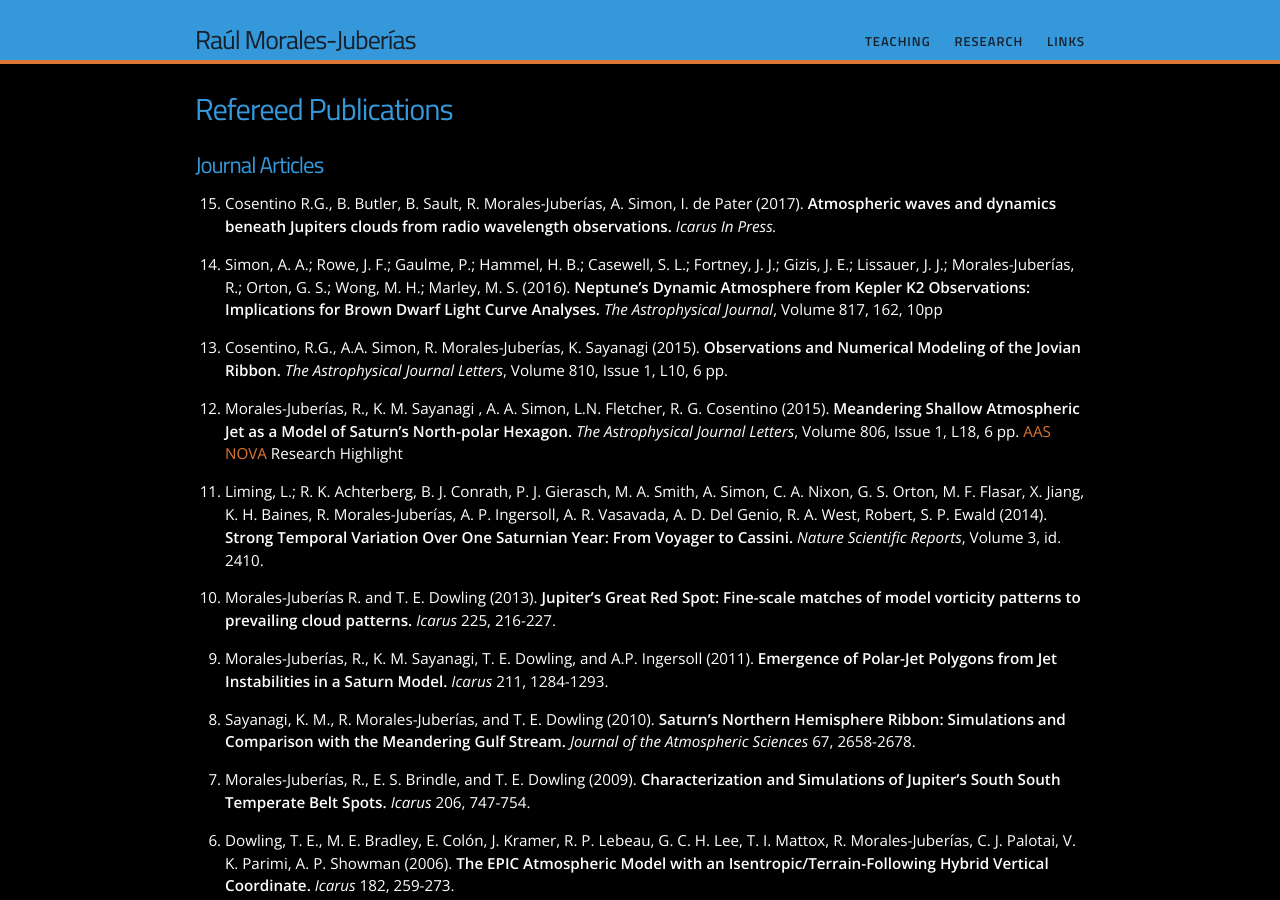
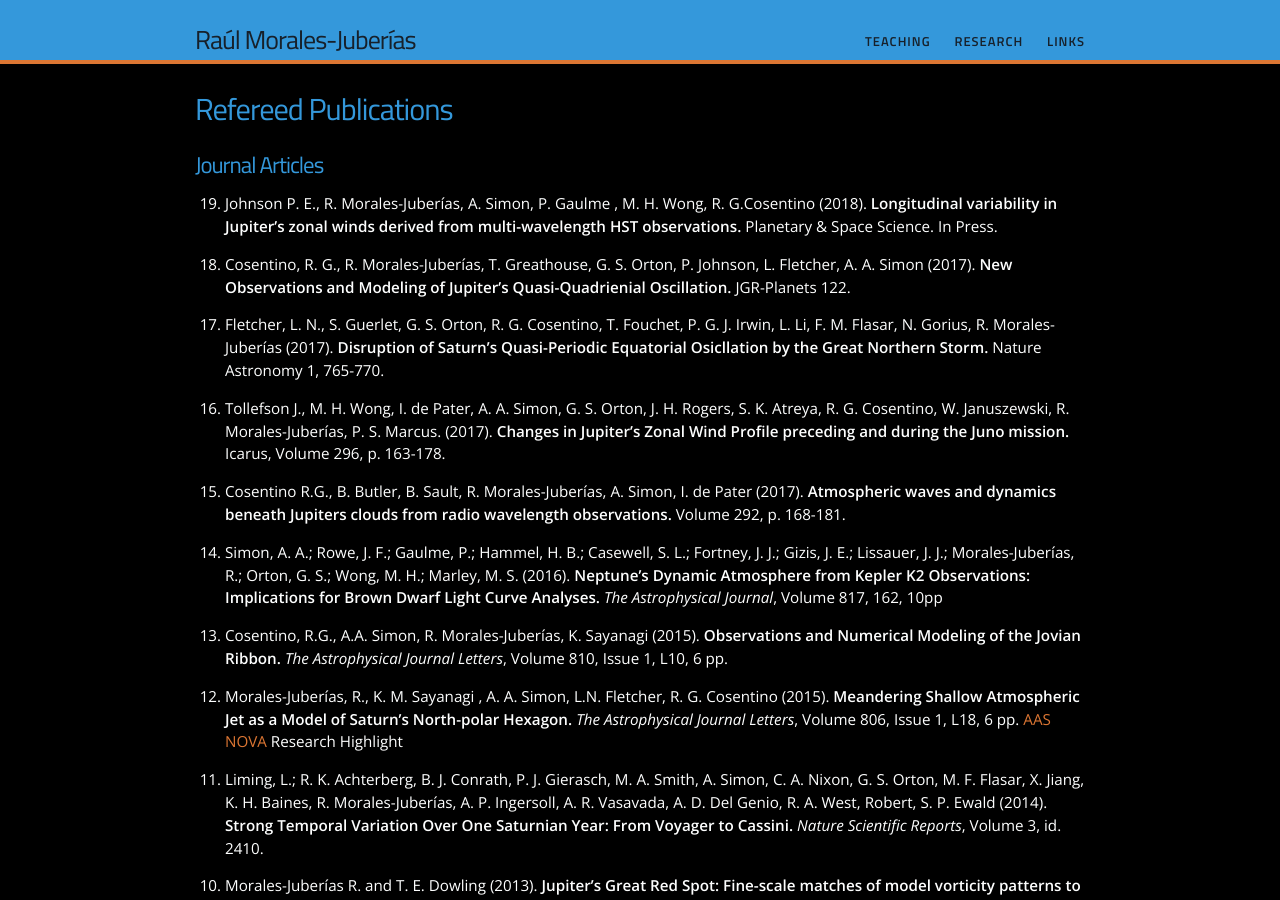
Before and after one commit to rmjuberias/rmjuberias.github.io, a Jekyll site: the page built from research/articles.md, in a window 1280 px wide and 900 px high. Built offline with Jekyll 4.4.1, drawn with Linux system fonts in a browser that asks for light colours.

Commit message:
new papers update
new paper update

```diff
--- a/research/articles.md
+++ b/research/articles.md
@@ -6,7 +6,15 @@ permalink: /research/articles/
 
 <h1> Journal Articles </h1>
 
-0. Cosentino R.G., B. Butler, B. Sault, R. Morales-Juberías, A. Simon, I. de Pater (2017). **Atmospheric waves and dynamics beneath Jupiters clouds from radio wavelength observations.** *Icarus In Press.*
+0. Johnson P. E., R. Morales-Juberías, A. Simon, P. Gaulme , M. H. Wong, R. G.Cosentino (2018). **Longitudinal variability in Jupiter's zonal winds derived from multi-wavelength HST observations.** Planetary & Space Science. In Press.
+
+0. Cosentino, R. G., R. Morales-Juberías, T. Greathouse, G. S. Orton, P. Johnson, L. Fletcher, A. A. Simon (2017). **New Observations and Modeling of Jupiter's Quasi-Quadrienial Oscillation.** JGR-Planets 122.
+
+0. Fletcher, L. N., S. Guerlet, G. S. Orton, R. G. Cosentino, T. Fouchet, P. G. J. Irwin, L. Li, F. M. Flasar, N. Gorius, R. Morales-Juberías (2017). **Disruption of Saturn's Quasi-Periodic Equatorial Osicllation by the Great Northern Storm.** Nature Astronomy 1, 765-770.
+
+0. Tollefson J., M. H. Wong, I. de Pater, A. A. Simon, G. S. Orton, J. H. Rogers, S. K. Atreya, R. G. Cosentino, W. Januszewski, R. Morales-Juberías, P. S. Marcus. (2017). **Changes in Jupiter's Zonal Wind Profile preceding and during the Juno mission.** Icarus, Volume 296, p. 163-178.
+
+0. Cosentino R.G., B. Butler, B. Sault, R. Morales-Juberías, A. Simon, I. de Pater (2017). **Atmospheric waves and dynamics beneath Jupiters clouds from radio wavelength observations.** Volume 292, p. 168-181.
 
 0. Simon, A. A.; Rowe, J. F.; Gaulme, P.; Hammel, H. B.; Casewell, S. L.; Fortney, J. J.; Gizis, J. E.; Lissauer, J. J.; Morales-Juberías, R.; Orton, G. S.; Wong, M. H.; Marley, M. S. (2016). **Neptune's Dynamic Atmosphere from Kepler K2 Observations: Implications for Brown Dwarf Light Curve Analyses.** *The Astrophysical Journal*, Volume 817, 162, 10pp
 
```
Also changed, not shown: 3 other files.
